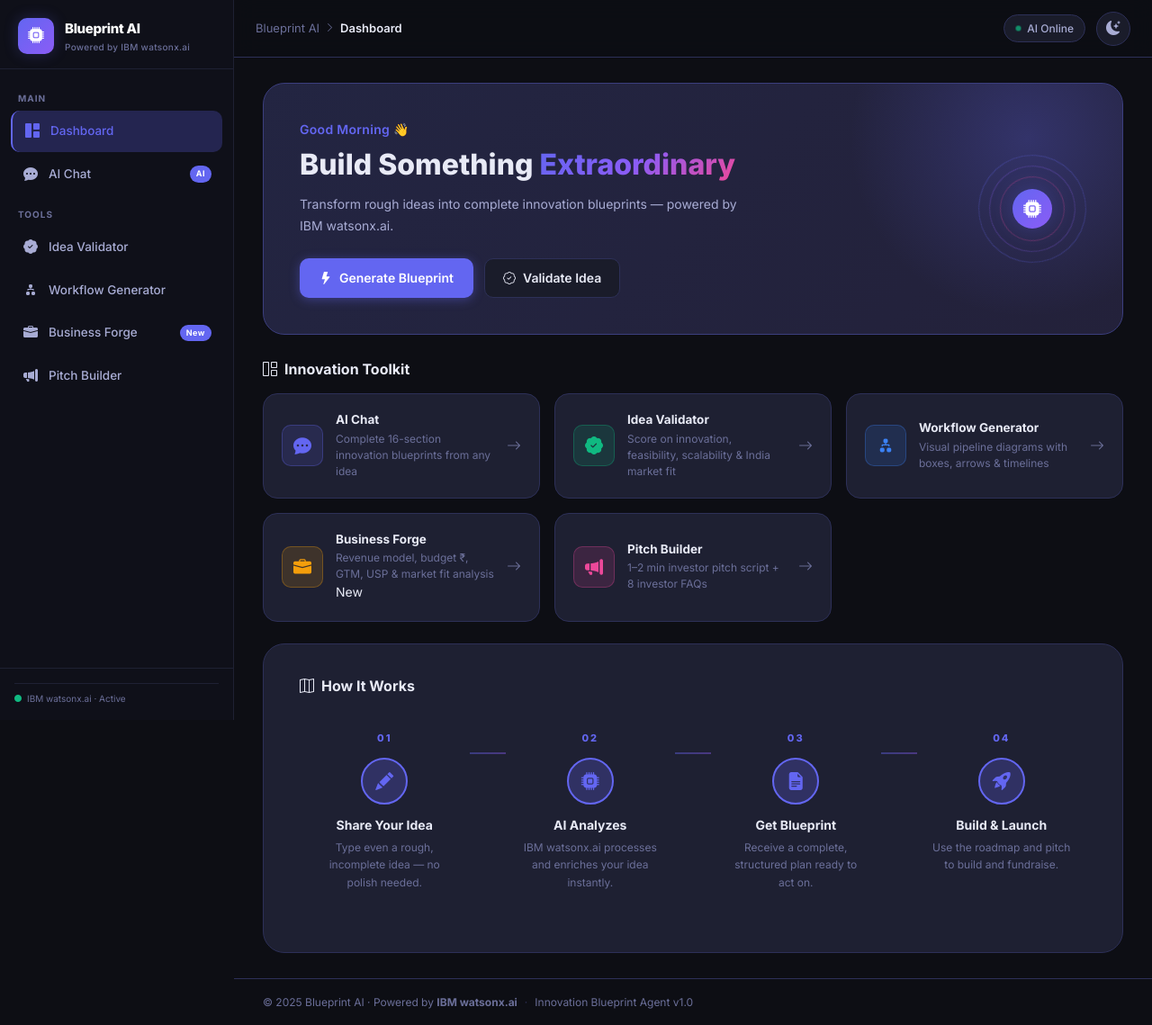
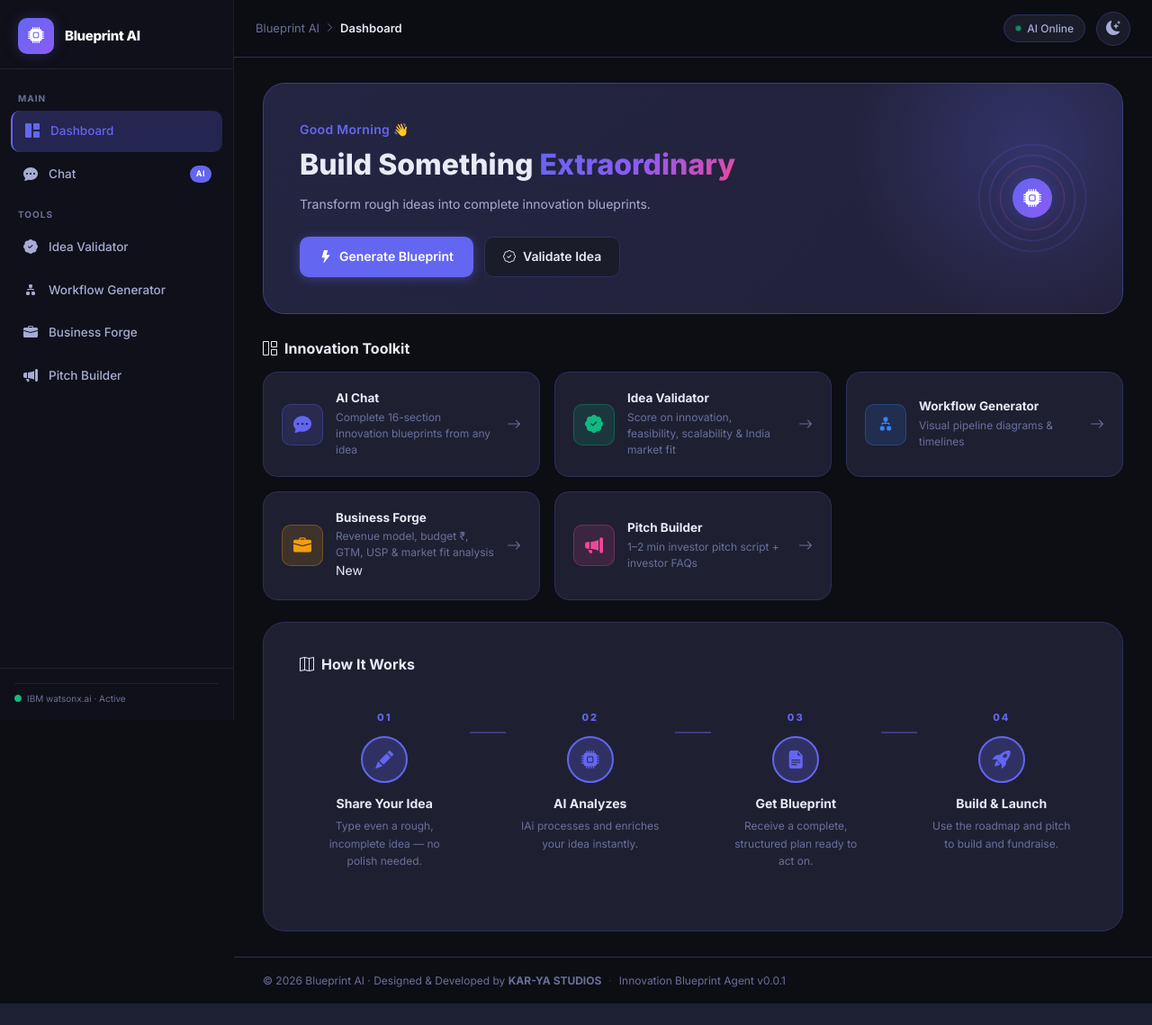
Before and after one commit to Karanyv7/StartupBlueprint-Generator, a Flask app: page / in a window 1280 px wide. Shown: the whole page at 90% size. After the commit the page ends 1115 px from the top, so only its background shows below. Run offline with Flask 3, Linux system fonts and the light colour scheme.

Commit message:
Updated UI

```diff
--- a/templates/base.html
+++ b/templates/base.html
@@ -28,7 +28,7 @@
     </div>
     <div class="brand-text">
       <span class="brand-name">Blueprint AI</span>
-      <span class="brand-sub">Powered by IBM watsonx.ai</span>
+      <!-- <span class="brand-sub">Powered by IBM watsonx.ai</span> -->
     </div>
   </div>
 
@@ -40,7 +40,7 @@
     </a>
     <a href="{{ url_for('chat') }}" class="nav-item {% if request.endpoint == 'chat' %}active{% endif %}">
       <i class="bi bi-chat-dots-fill"></i>
-      <span>AI Chat</span>
+      <span>Chat</span>
       <span class="nav-badge">AI</span>
     </a>
 
@@ -56,7 +56,7 @@
     <a href="{{ url_for('business_forge') }}" class="nav-item {% if request.endpoint == 'business_forge' %}active{% endif %}">
       <i class="bi bi-briefcase-fill"></i>
       <span>Business Forge</span>
-      <span class="nav-badge new">New</span>
+      <!-- <span class="nav-badge new">New</span> -->
     </a>
     <a href="{{ url_for('pitch_builder') }}" class="nav-item {% if request.endpoint == 'pitch_builder' %}active{% endif %}">
       <i class="bi bi-megaphone-fill"></i>
@@ -108,9 +108,9 @@
 
   <!-- ═══════════════════════════════════════════════ FOOTER -->
   <footer class="page-footer">
-    <span>© 2025 Blueprint AI · Powered by <strong>IBM watsonx.ai</strong></span>
+    <span>© 2026 Blueprint AI · Designed & Developed by <strong>KAR-YA STUDIOS</strong></span>
     <span class="footer-sep">·</span>
-    <span>Innovation Blueprint Agent v1.0</span>
+    <span>Innovation Blueprint Agent v0.0.1</span>
   </footer>
 </div>
 
--- a/templates/chat.html
+++ b/templates/chat.html
@@ -56,7 +56,7 @@
         <div class="message-avatar ai-avatar"><i class="bi bi-cpu-fill"></i></div>
         <div class="message-content">
           <div class="message-bubble">
-            <p class="mb-2"><strong>👋 Hello! I'm Blueprint AI</strong>, your Innovation Architect powered by IBM watsonx.ai.</p>
+            <p class="mb-2"><strong>👋 Hello! I'm Blueprint AI</strong>, your Innovation Architect .</p>
             <p class="mb-2">Share any idea and I'll generate a <strong>complete innovation blueprint</strong> with:</p>
             <ul class="mb-2">
               <li>🎯 Problem statement &amp; proposed solution</li>
--- a/templates/dashboard.html
+++ b/templates/dashboard.html
@@ -10,7 +10,7 @@
     <div class="welcome-text">
       <div class="welcome-greeting" id="greetingText">Good Morning 👋</div>
       <h1 class="welcome-headline">Build Something <span class="gradient-text">Extraordinary</span></h1>
-      <p class="welcome-sub">Transform rough ideas into complete innovation blueprints — powered by IBM watsonx.ai.</p>
+      <p class="welcome-sub">Transform rough ideas into complete innovation blueprints.</p>
       <div class="welcome-actions">
         <a href="{{ url_for('chat') }}" class="btn-primary-custom">
           <i class="bi bi-lightning-fill me-2"></i>Generate Blueprint
@@ -58,7 +58,7 @@
       <div class="tool-icon" style="--tc:#3b82f6"><i class="bi bi-diagram-2-fill"></i></div>
       <div class="tool-info">
         <h4>Workflow Generator</h4>
-        <p>Visual pipeline diagrams with boxes, arrows &amp; timelines</p>
+        <p>Visual pipeline diagrams  &amp; timelines</p>
       </div>
       <div class="tool-arrow"><i class="bi bi-arrow-right"></i></div>
     </a>
@@ -77,7 +77,7 @@
       <div class="tool-icon" style="--tc:#ec4899"><i class="bi bi-megaphone-fill"></i></div>
       <div class="tool-info">
         <h4>Pitch Builder</h4>
-        <p>1–2 min investor pitch script + 8 investor FAQs</p>
+        <p>1–2 min investor pitch script +  investor FAQs</p>
       </div>
       <div class="tool-arrow"><i class="bi bi-arrow-right"></i></div>
     </a>
@@ -101,7 +101,7 @@
         <div class="step-num">02</div>
         <div class="step-icon"><i class="bi bi-cpu-fill"></i></div>
         <h5>AI Analyzes</h5>
-        <p>IBM watsonx.ai processes and enriches your idea instantly.</p>
+        <p>IAi processes and enriches your idea instantly.</p>
       </div>
       <div class="step-connector"></div>
       <div class="step-item">
--- a/templates/pitch_builder.html
+++ b/templates/pitch_builder.html
@@ -9,7 +9,7 @@
     <div class="tool-hero-icon"><i class="bi bi-megaphone-fill"></i></div>
     <div class="tool-hero-text">
       <h1>Pitch Builder</h1>
-      <p>Generate a compelling 1–2 minute investor pitch script and 8 investor FAQs — tailored for Indian accelerators, angel networks, and demo days.</p>
+      <p>Generate a compelling 1–2 minute investor pitch script and  investor FAQs — tailored for Indian accelerators, angel networks, and demo days.</p>
     </div>
   </div>
 
@@ -40,7 +40,6 @@
 • Any traction, users, or revenue so far
 • What makes you different from competitors
 • Your team background
-
 More detail = more compelling pitch."
             ></textarea>
             <div class="form-meta"><span id="pitchCharCount">0</span>/4000</div>
@@ -79,7 +78,7 @@ More detail = more compelling pitch."
       <div class="empty-state-panel" id="pitchEmpty">
         <div class="empty-icon"><i class="bi bi-mic"></i></div>
         <h4>Your Pitch Package</h4>
-        <p>Describe your startup and click "Build" to get a ready-to-deliver 1–2 minute pitch script and 8 investor FAQ answers.</p>
+        <p>Describe your startup and click "Build" to get a ready-to-deliver 1–2 minute pitch script and investor FAQ answers.</p>
       </div>
       <div class="loading-panel" id="pitchLoading" style="display:none">
         <div class="loading-orb">
--- a/templates/workflow.html
+++ b/templates/workflow.html
@@ -9,7 +9,7 @@
     <div class="tool-hero-icon"><i class="bi bi-diagram-2-fill"></i></div>
     <div class="tool-hero-text">
       <h1>Workflow Generator</h1>
-      <p>Generate a visual workflow or pipeline with boxes, arrows, decision points, and timelines. Describe any process — product launch, customer journey, data pipeline, onboarding flow — and get a complete visual blueprint.</p>
+      <p>Generate a visual workflow or pipeline with decision points, and timelines. Describe any process — product launch, customer journey, data pipeline, onboarding flow — and get a complete visual blueprint.</p>
     </div>
   </div>
 
@@ -47,8 +47,8 @@
             <div class="option-checklist">
               <label class="option-check"><input type="checkbox" checked disabled /> ASCII/Text Visual Diagram</label>
               <label class="option-check"><input type="checkbox" checked disabled /> Phase-by-Phase Pipeline</label>
-              <label class="option-check"><input type="checkbox" checked disabled /> Decision Points (◆ diamonds)</label>
-              <label class="option-check"><input type="checkbox" checked disabled /> Data Flow (→ arrows)</label>
+              <label class="option-check"><input type="checkbox" checked disabled /> Decision Points (◆)</label>
+              <label class="option-check"><input type="checkbox" checked disabled /> Data Flow (->)</label>
               <label class="option-check"><input type="checkbox" checked disabled /> Automation Opportunities</label>
               <label class="option-check"><input type="checkbox" checked disabled /> Bottlenecks &amp; KPIs</label>
             </div>
```
